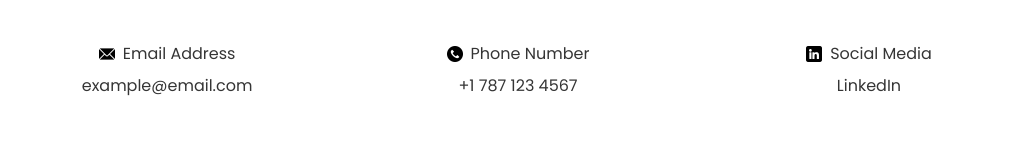
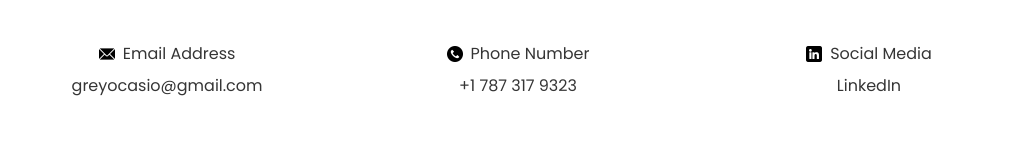
Before and after one commit to gr3yys/gooo-portfolio, a Next.js app: page / in a window 1280 px wide. Shown: the part 3535-3695 px from the top of the page, without its empty margins (122-1157 px from the left). Built offline with nearby package versions, Linux system fonts and the light colour scheme.

Commit message:
Updated contact info.

```diff
--- a/app/components/Contact.jsx
+++ b/app/components/Contact.jsx
@@ -8,22 +8,21 @@ const contactInfo = {
       icon: assets.mail_icon,
       alt: 'Mail Icon',
       title: 'Email Address',
-      contact: 'example@email.com',
-      href: 'mailto:example@email.com',
+      contact: 'greyocasio@gmail.com',
+      href: 'mailto:greyocasio@gmail.com',
     },
     {
       icon: assets.phone_icon,
       alt: 'Phone Icon',
       title: 'Phone Number',
-      contact: '+1 787 123 4567',
-      href: 'tel:+17871234567',
+      contact: '+1 787 317 9323',
     },
     {
       icon: assets.social_icon,
       alt: 'Social Media Icon',
       title: 'Social Media',
       contact: 'LinkedIn',
-      href: 'https://linkedin.com/in/example',
+      href: 'https://www.linkedin.com/in/greychel-o-90b802308?utm_source=share&utm_campaign=share_via&utm_content=profile&utm_medium=ios_app',
     },
   ],
 }
```
